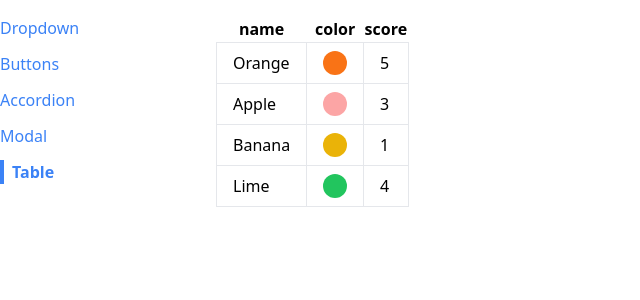
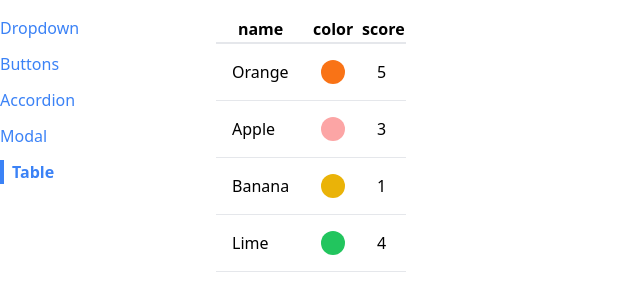
Before and after one commit to Dmitry1007/common-ui-components, a React (Create React App) app: page /table in a window 1280 px wide. Shown: the top 300 px of the page, without its empty margins (0-640 px from the left). Built offline with nearby package versions, Linux system fonts and the light colour scheme.

Commit message:
Edit some style

```diff
--- a/src/components/Table.js
+++ b/src/components/Table.js
@@ -5,20 +5,20 @@ function Table({ data }) {
 
   const renderedRows = data.map((row) => {
     return (
-      <tr key={row.name}>
-        <td className="border px-4 py-2">{row.name}</td>
-        <td className="border px-4 py-2">
+      <tr className="border-b" key={row.name}>
+        <td className="p-4">{row.name}</td>
+        <td className="p-4">
           <div className={`h-6 w-6 rounded-full ${row.color}`} />
         </td>
-        <td className="border px-4 py-2">{row.score}</td>
+        <td className="p-4">{row.score}</td>
       </tr>
     );
   });
 
   return (
-    <table className="table-auto">
+    <table className="table-auto border-spacing-2">
       <thead>
-        <tr>{renderedHeader}</tr>
+        <tr className="border-b-2">{renderedHeader}</tr>
       </thead>
       <tbody>{renderedRows}</tbody>
     </table>
```
